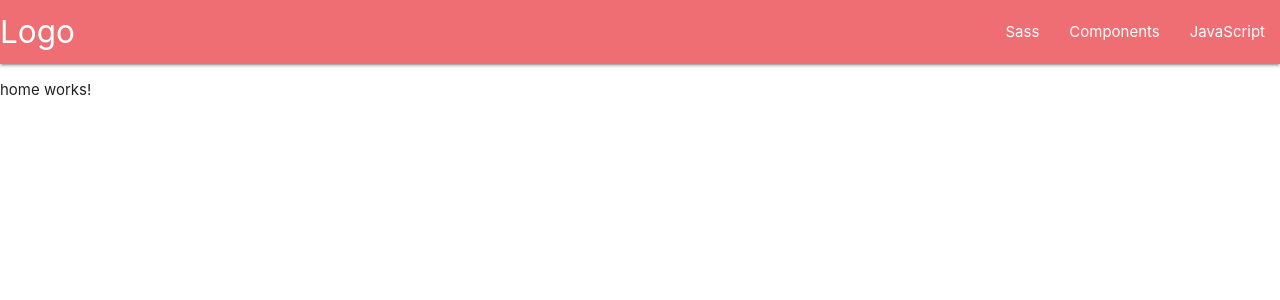
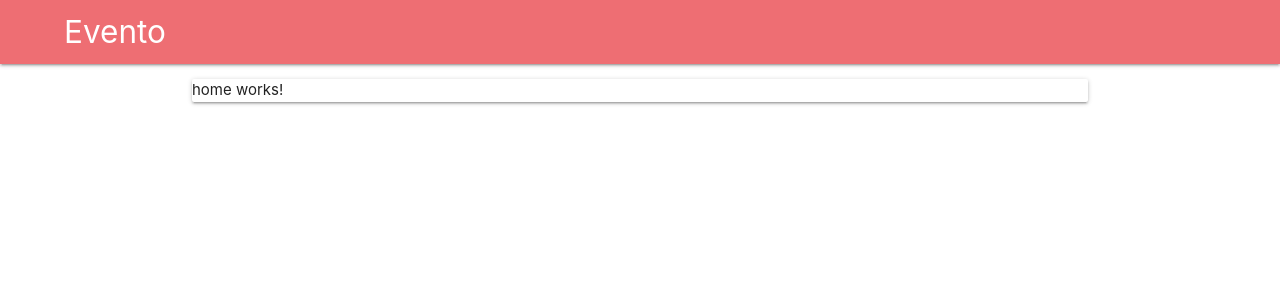
Before and after one commit to AutomatedRaid/server_festival, an Angular app in the folder frontend/: page / in a window 1280 px wide. Shown: the top 300 px of the page. Built offline with nearby package versions, Linux system fonts and the light colour scheme.

Commit message:
Frontend

```diff
--- a/frontend/src/app/components/home/home.component.html
+++ b/frontend/src/app/components/home/home.component.html
@@ -1,12 +1,12 @@
 <nav>
-  <div class="nav-wrapper">
-    <a href="#" class="brand-logo">Logo</a>
-    <ul id="nav-mobile" class="right hide-on-med-and-down">
-      <li><a href="sass.html">Sass</a></li>
-      <li><a href="badges.html">Components</a></li>
-      <li><a href="collapsible.html">JavaScript</a></li>
-    </ul>
+  <div class="nav-wrapper" style="padding-left: 5%;padding-right: 5%;">
+
+    <label class="brand-logo">Evento</label>
   </div>
 </nav>
 
-<p>home works!</p>
+<div class="container">
+  <div class="card">
+    <p>home works!</p>
+  </div>
+</div>
```
